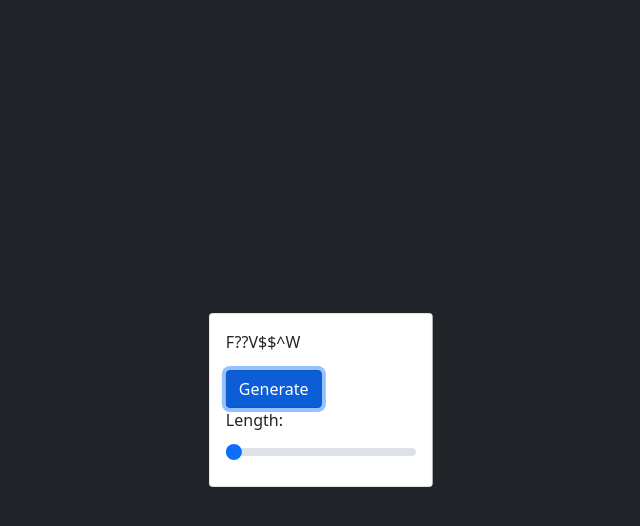
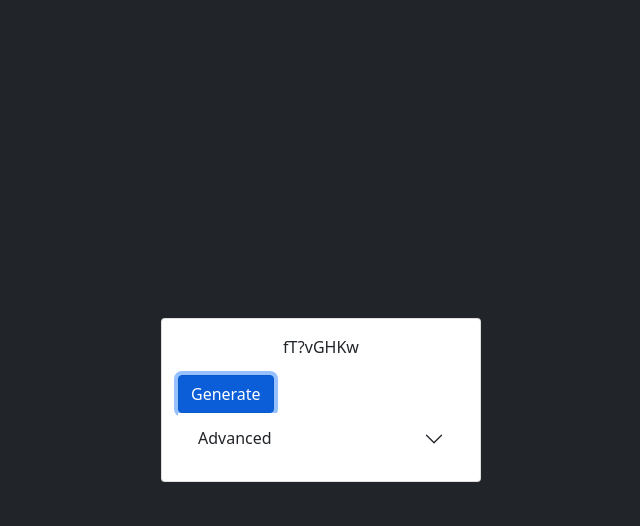
Before and after one commit to EngineNeo/passgenJS, a plain HTML site: page index.html in a window 1280 px wide. Both pictures are taken after a click on the button "Generate". Shown: the whole page, without its empty margins (319-959 px from the left). Drawn offline with nearby package versions, Linux system fonts and the light colour scheme.

Commit message:
Added advanced menu

```diff
--- a/index.html
+++ b/index.html
@@ -7,18 +7,30 @@
     <title>Password Generator</title>
 </head>
 <body class="bg-dark">
-    <div class="card position-absolute top-50 start-50 translate-middle ">
+    <div class="card position-absolute top-50 start-50 translate-middle w-25">
         <div class="card-body">
-            <p id="generated-password">Generate a Password.</p>
+            <p class="text-center"
+               id="generated-password">Generate a Password.
+            </p>
             <button class="btn btn-primary"
                     type="submit"
                     id="generate">
                     Generate
             </button>
             <br>
+            <div class="accordion accordion-flush"
+                 id="accordionFlushExample">
+                <div class="accordion-item">
+                    <h2 class="accordion-header" id="flush-headingOne">
+                        <button class="accordion-button collapsed" type="button" data-bs-toggle="collapse" data-bs-target="#flush-collapseOne" aria-expanded="false" aria-controls="flush-collapseOne">
+                            Advanced
+                        </button>
+                    </h2>
+                    <div id="flush-collapseOne" class="accordion-collapse collapse" aria-labelledby="flush-headingOne" data-bs-parent="#accordionFlushExample">
+                        <div class="accordion-body">
                             <label for="customRange3"
                                    class="form-label"
-                   id="display-len">Length:
+                                   id="display-len">Length: 8
                             </label>
                             <input type="range"
                                    class="form-range"
@@ -26,6 +38,10 @@
                                    step="1"
                                    value="8"
                                    id="pass-len"/>
+                        </div>
+                    </div>
+                </div>
+            </div>
         </div>
       </div>
 
--- a/index.js
+++ b/index.js
@@ -8,23 +8,28 @@ passLen.oninput = (() => {
     displayLen.textContent = "Length: " + value;
 });
 
+// Func generating password string
 function generatePass() {
-    let str = 'ABCDEGFHIGKLMNOPQRSTUVWXYZ'
-    let specialChar = '!@#$%^&*?=-'
-    let char = ''
-    let pass = ''
+    let str = 'ABCDEGFHIGKLMNOPQRSTUVWXYZ' //alphabet for gen
+    let specialChar = '!@#$%^&*?=-' //special chars for gen
+    let pass = '' // empty variable for pass
 
     function randomInt(max) {
         return Math.floor(Math.random() * max)
     }
 
+    //Looping to get the password
     for(i = 0; i < passLen.value; i++) {
-        strorSpecial = randomInt(2)
-        if (strorSpecial == 1){
+        strorSpecial = randomInt(3)
+        if (strorSpecial == 1){ //Uppercase char (0.33)
             char = randomInt(str.length) + 1;
             pass += str.charAt(char);
         }
-        else if (strorSpecial == 0) {
+        else if (strorSpecial == 2) { //Lowercase char (0.33)
+            char = randomInt(str.length) + 1;
+            pass += str.charAt(char).toLowerCase();
+        }
+        else if (strorSpecial == 0) { //Special char (0.33)
             char = randomInt(specialChar.length) + 1;
             pass += specialChar.charAt(char);
         }
@@ -32,7 +37,7 @@ function generatePass() {
     return pass
 }
 
-
+//Displaying newely generated password
 function displayPass() {
     generateButton.onclick = () => {
         generatedPassword.textContent = generatePass()
```
Lines whose indentation alone changed are shown as unchanged.
